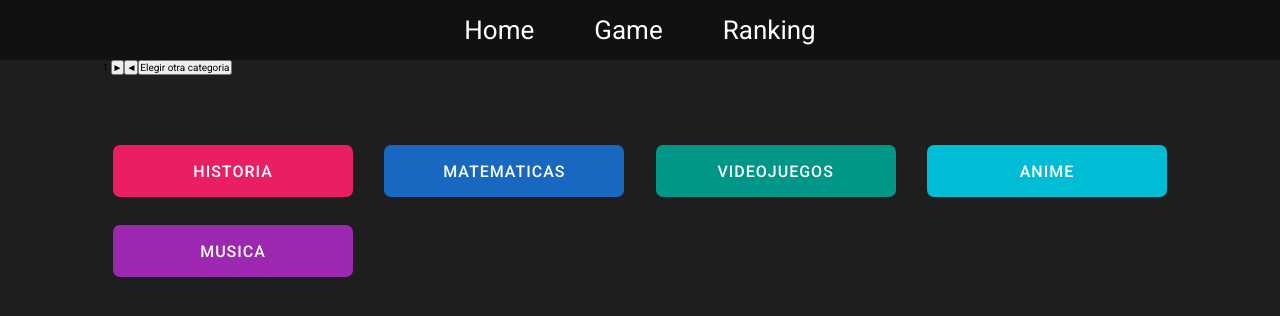
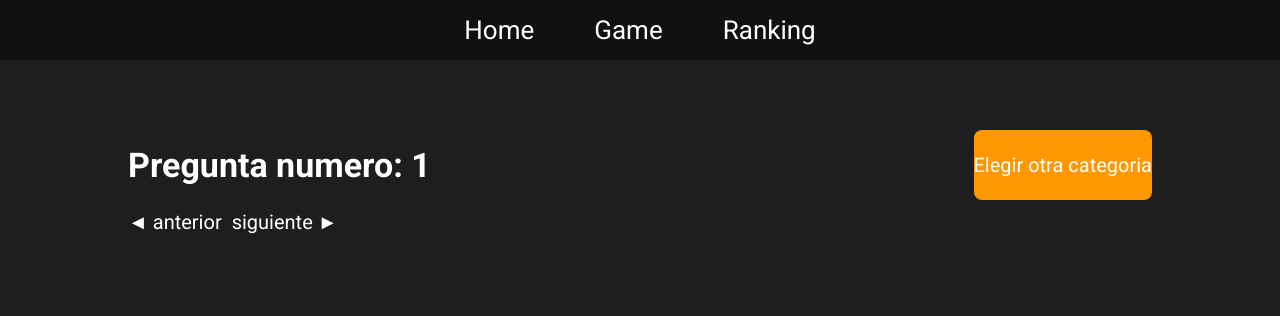
Before and after one commit to N-Ignacio-Bouffanais/trivia-vue-ts, a Vue app: page /game in a window 1280 px wide. Both pictures are taken after a click on the button "HISTORIA". Shown: the top 316 px of the page. Built offline with nearby package versions, Linux system fonts and the light colour scheme.

Commit message:
I did it the question title and the displays hide and show correctly

```diff
--- a/src/views/GameView.vue
+++ b/src/views/GameView.vue
@@ -1,52 +1,115 @@
 <script lang="ts" setup>
-import { ref, unref, onMounted } from 'vue'
+import { ref, unref } from "vue";
 import { useCounterStore } from "../stores/counter";
 const counterStore = useCounterStore();
 
-let selected = ref(false)
+let selected = ref(false);
+let category_sel = ref(true);
 
 const showquestion = () => {
-  return selected.value = true
-}
+  return (selected.value = true), (category_sel.value = false);
+};
 const hidequestion = () => {
-  return selected.value = false
-}
-// const category = ref(null);
-// onMounted(() => {
-//   const height = category.value.clientHeight;
-// });
-
+  return (selected.value = false), (category_sel.value = true);
+};
 </script>
 <template>
   <div class="game-container">
-    <div v-if="(unref(selected) === true)">
-      {{ counterStore.counter }}
-      <button>►</button>
-      <button>◄</button>
-      <button @click="hidequestion" >Elegir otra categoria</button>
+    <div v-show="unref(selected) === true" class="question container">
+      <div class="list-title">
+        <h1>Pregunta numero: {{ counterStore.counter }}</h1>
+        <button class="btn largue" @click="hidequestion">
+          Elegir otra categoria
+        </button>
       </div>
-    <div class="category" id="category">
-    <button @click="showquestion" class="history">HISTORIA</button>
-    <button @click="showquestion" class="math">MATEMATICAS</button>
-    <button @click="showquestion" class="videogames">VIDEOJUEGOS</button>
-    <button @click="showquestion" class="anime">ANIME</button>
-    <button @click="showquestion" class="music">MUSICA</button>
+      <div class="arrows">
+        <button class="btn short" @click="
+          () => {
+            if (counterStore.counter > 1) {
+              counterStore.decrementBy(1);
+            }
+          }
+        ">
+          ◄ anterior
+        </button>
+        <button class="btn short" @click="
+          () => {
+            if (counterStore.counter < 8) {
+              counterStore.incrementBy(1);
+            }
+          }
+        ">
+          siguiente ►
+        </button>
+      </div>
+    </div>
+    <div v-show="unref(category_sel) === true" class="category container">
+      <button @click="showquestion" class="btn history">HISTORIA</button>
+      <button @click="showquestion" class="btn math">MATEMATICAS</button>
+      <button @click="showquestion" class="btn videogames">VIDEOJUEGOS</button>
+      <button @click="showquestion" class="btn anime">ANIME</button>
+      <button @click="showquestion" class="btn music">MUSICA</button>
     </div>
   </div>
 </template>
 <style scoped lang="scss">
 .game-container {
   padding: 0 8vw;
+
+  .container {
+    margin: 7rem auto;
+    justify-items: center;
+    display: grid;
   }
+
+  .btn {
+    border: none;
+    cursor: pointer;
+  }
+
+  .question {
+    h1 {
+      font-size: 3.4rem;
+      color: white;
+      margin-right: 1rem;
+    }
+
+    .list-title {
+      display: flex;
+      align-items: center;
+      width: 80vw;
+      justify-content: space-between;
+
+      .largue {
+        background-color: #ff9800;
+        border-radius: 0.8rem;
+        height: 7rem;
+      }
+    }
+
+    .arrows {
+      display: flex;
+      width: 80vw;
+    }
+
+    .short {
+      margin-top: 1rem;
+      margin-right: 1rem;
+    }
+
+    .btn {
+      color: white;
+      background-color: #1e1e1e;
+      font-size: 2rem;
+    }
+  }
+
   .category {
-  margin: 7rem auto;
-  display: grid;
     grid-auto-rows: 7rem;
     grid-template-columns: repeat(auto-fill, minmax(26rem, 1fr));
-  justify-items: center;
     gap: 1rem;
+
     button {
-    border: none;
       width: 24rem;
       height: 5.2rem;
       font-size: 1.6rem;
@@ -54,37 +117,47 @@ const hidequestion = () => {
       color: white;
       font-weight: 500;
       letter-spacing: 0.1rem;
-    cursor: pointer;
     }
+
     .history {
       background-color: #e91e63;
-    &:hover{
+
+      &:hover {
         background-color: #e0366f;
       }
     }
+
     .math {
       background-color: #1867c0;
-    &:hover{
+
+      &:hover {
         background-color: #2779d6;
       }
     }
+
     .videogames {
       background-color: #009688;
-    &:hover{
+
+      &:hover {
         background-color: #1dac9d;
       }
     }
+
     .anime {
       background-color: #00bcd4;
-    &:hover{
+
+      &:hover {
         background-color: #2ccbe0;
       }
     }
+
     .music {
-    background-color:#9c27b0;
-    &:hover{
+      background-color: #9c27b0;
+
+      &:hover {
         background-color: #b739ce;
       }
     }
   }
+}
 </style>
```
Also changed, not shown: src/stores/counter.ts (+7 -7 lines). Lines whose indentation alone changed are shown as unchanged.
